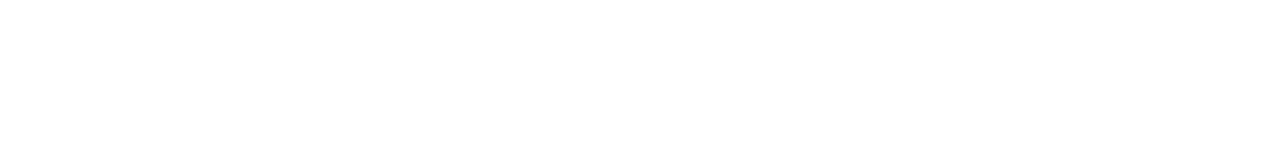
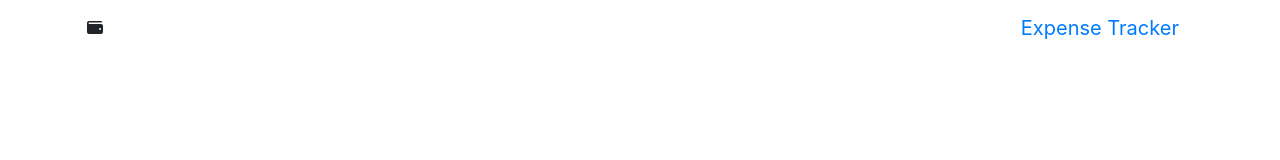
Before and after one commit to nitantla/Tugas4-StudentDataDashboard, a plain HTML site: page index.html in a window 1280 px wide. Drawn offline with nearby package versions, Linux system fonts and the light colour scheme.

Commit message:
[feat]: add navbar

```diff
--- a/index.html
+++ b/index.html
@@ -10,7 +10,12 @@
     <link rel="stylesheet" href="Assets/CSS/style.css">
 </head>
 <body>
-
+    <nav class="navbar md:navbar-expand justify-content-end bg-muted-primary">
+        <div class="container">
+            <i class="fa-solid fa-wallet brand-icon"></i>
+            <a href="#" class="brand navbar-brand fs-xl text">Expense Tracker</a>
+        </div>
+    </nav>
 
     <script src="Assets/JS/script.js"></script>
 </body>
```
